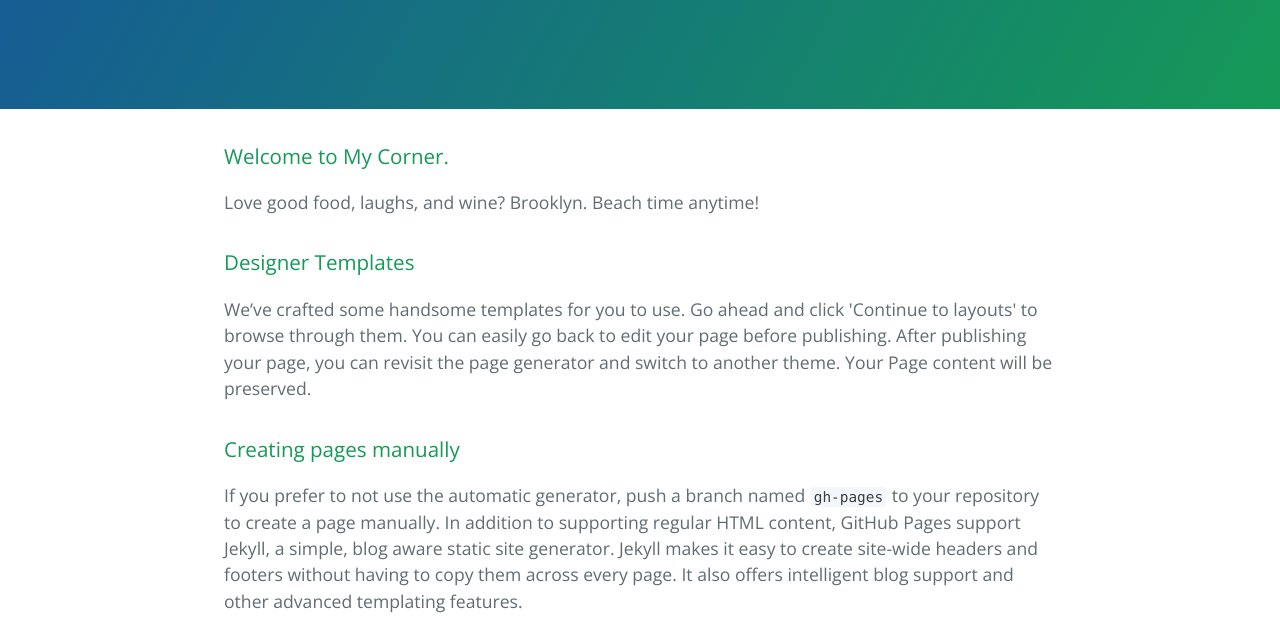
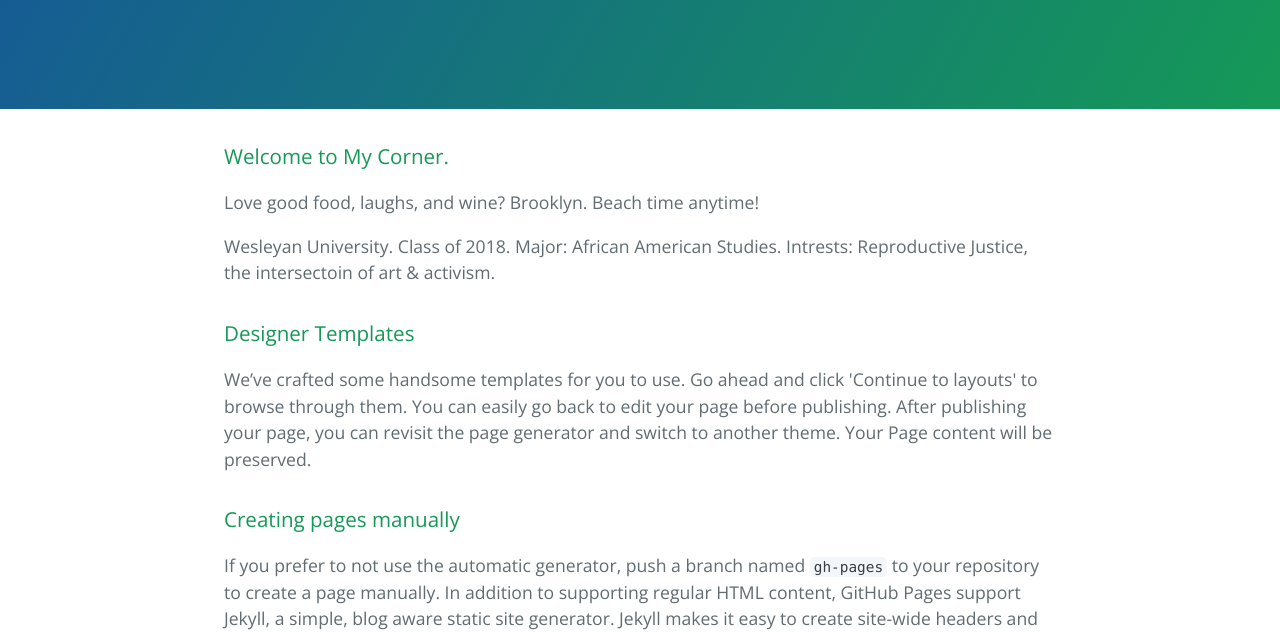
Before and after one commit to hbjones/hbjones.github.io, a plain HTML site: page index.html in a window 1280 px wide. Shown: the part 208-840 px from the top of the page. Drawn offline with nearby package versions, Linux system fonts and the light colour scheme.

Commit message:
Update index.html

```diff
--- a/index.html
+++ b/index.html
@@ -21,7 +21,7 @@
 
 <p>Love good food, laughs, and wine?
 Brooklyn. Beach time anytime! </p>
-
+<p> Wesleyan University. Class of 2018. Major: African American Studies. Intrests: Reproductive Justice, the intersectoin of art & activism.</p>
 <h3>
 <a id="designer-templates" class="anchor" href="#designer-templates" aria-hidden="true"><span aria-hidden="true" class="octicon octicon-link"></span></a>Designer Templates</h3>
 
```
